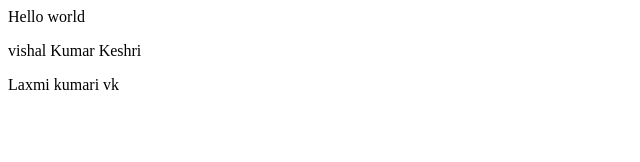
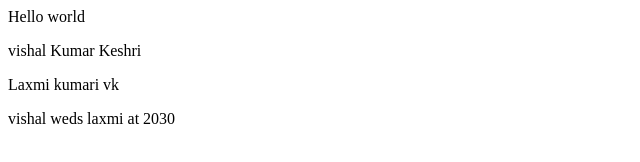
Before and after one commit to Vishal9709/new-demo, a plain HTML site: page index.html in a window 1280 px wide. Shown: the whole page, without its empty margins (0-640 px from the left). Drawn offline with Linux system fonts and the light colour scheme.

Commit message:
add new para

```diff
--- a/index.html
+++ b/index.html
@@ -1,3 +1,4 @@
 <p>Hello world</p>
 <p>vishal Kumar Keshri</p>
 <p>Laxmi kumari vk</p>
+<p>vishal weds laxmi at 2030</p>
```
